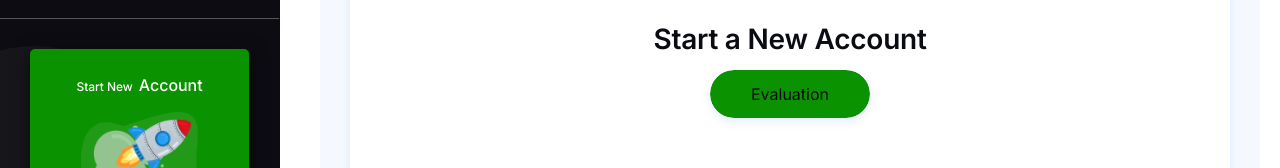
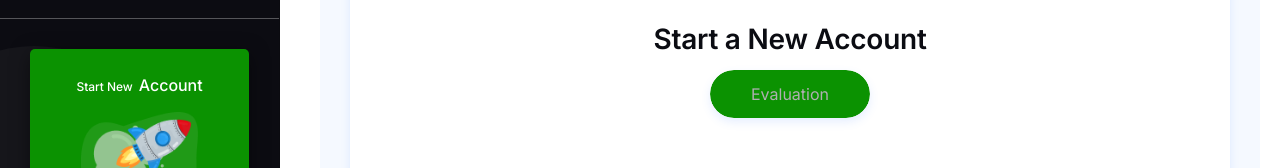
Before and after one commit to lionchanggg/trading_dashboard, a Vue app: page /billing in a window 1280 px wide. Shown: the part 514-682 px from the top of the page. Built offline with nearby package versions, Linux system fonts and the light colour scheme.

Commit message:
removed more evaluation

```diff
--- a/src/components/Billing.vue
+++ b/src/components/Billing.vue
@@ -332,7 +332,7 @@ const toggleDark = useToggle(isDark);
                                       <button
                                           class="md:w-[160px] w-[100px] text-center md:text-[16px] text-[13px] md:px-[30px] px-[15px] py-[12px] rounded-[100px]"
                                           @click="toggleTabs2(2)"
-                                          :class="{'text-dark dark:text-white': openTab2 !== 2, 'text-white': openTab2 === 2}">
+                                          :class="{'text-dark dark:text-white': openTab2 !== 1, 'text-white': openTab2 === 2}">
                                         Evaluation
                                       </button>
                                     </li>
@@ -608,7 +608,7 @@ const toggleDark = useToggle(isDark);
                                         </div>
                                       </div>
                                     </div>
-                                    <div class="2xl:w-3/12 xl:w-4/12 lg:w-5/12 md:w-6/12 w-full px-[15px]">
+                                    <!-- <div class="2xl:w-3/12 xl:w-4/12 lg:w-5/12 md:w-6/12 w-full px-[15px]">
                                       <div class="bg-[#F5F9FF] rounded-[10px] mb-[30px]">
                                         <div class="bg-dark p-[25px] rounded-[10px]">
                                           <span class="w-[30px] h-[2px] bg-white block mb-[10px]"></span>
@@ -863,7 +863,7 @@ const toggleDark = useToggle(isDark);
                                           </router-link>
                                         </div>
                                       </div>
-                                    </div>
+                                    </div> -->
                                   </div>
                                 </div>
                               </div>
```
